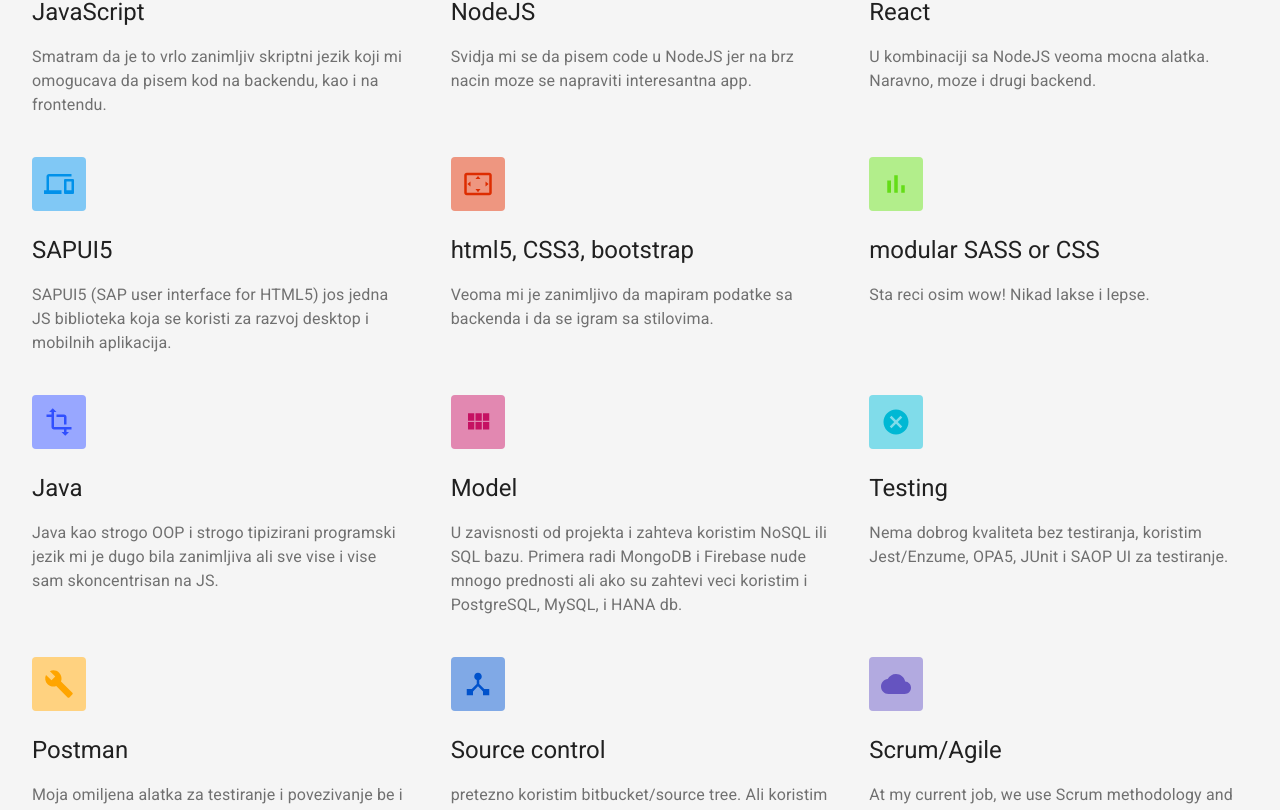
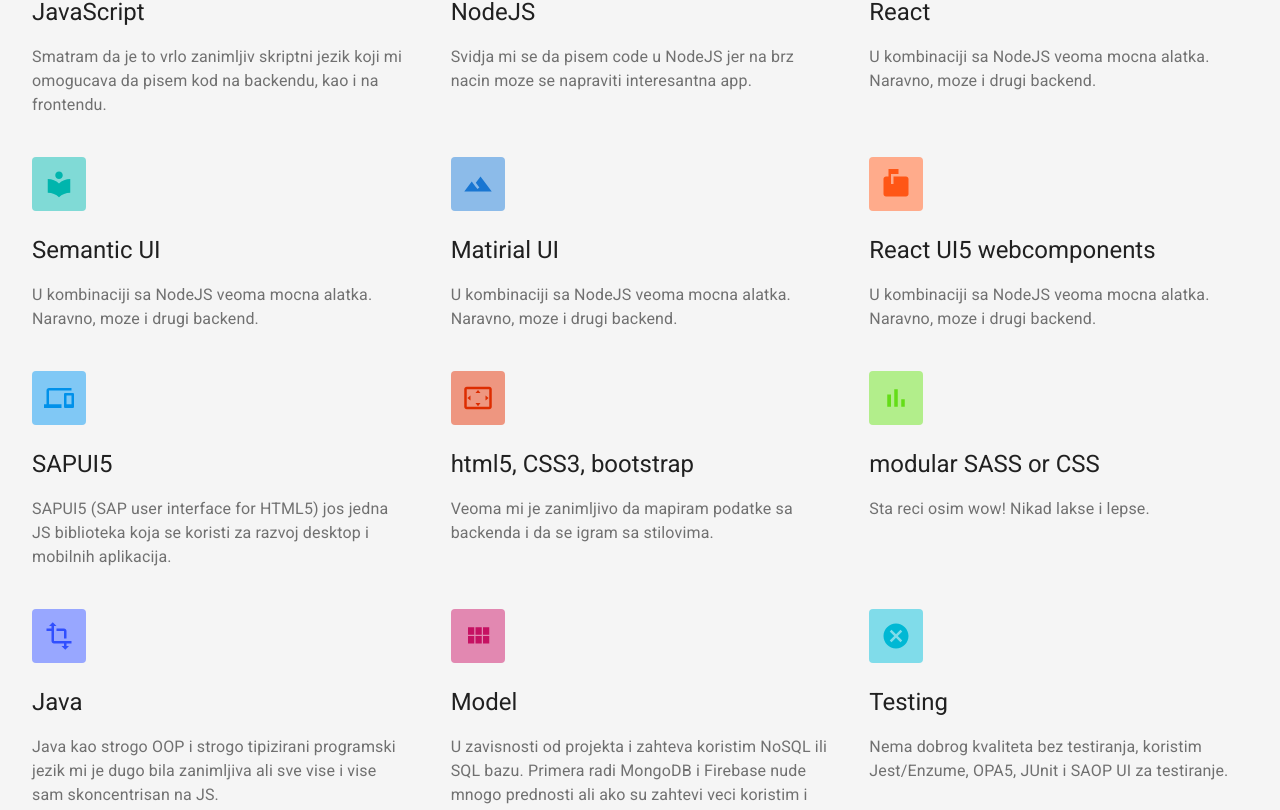
Before and after one commit to predragstosic1985/resume, a React (Create React App) app in the folder client/: page / in a window 1280 px wide. Shown: the part 1308-2118 px from the top of the page. Built offline with nearby package versions, Linux system fonts and the light colour scheme; no server answers; a web font is replaced by a local one.

Commit message:
Add libs to tech

```diff
--- a/client/src/Components/CommentsForm.jsx
+++ b/client/src/Components/CommentsForm.jsx
@@ -130,7 +130,7 @@
             label={
               <FormattedMessage
                 id="CommentsForm.comment"
-                defaultMessage="commnet"
+                defaultMessage="comenet"
               />
             }
             name="comment"
--- a/client/src/Components/FeatureSection.jsx
+++ b/client/src/Components/FeatureSection.jsx
@@ -17,6 +17,9 @@
 import FeatureCard from "./AdditionalComponents/FeatureCard";
 import { FormattedMessage } from "react-intl";
 import moduleStyles from "./style/FeatureSection.module.scss";
+import LocalLibraryIcon from "@material-ui/icons/LocalLibrary";
+import FilterHdrIcon from "@material-ui/icons/FilterHdr";
+import MarkunreadMailboxIcon from "@material-ui/icons/MarkunreadMailbox";
 
 const iconSize = 30;
 
@@ -44,6 +47,30 @@
     headline: "React",
     text: <FormattedMessage id="FeatureSection.react" defaultMessage="React" />,
     icon: <ComputerIcon style={{ fontSize: iconSize }} />,
+    mdDelay: "200",
+    smDelay: "200",
+  },
+  {
+    color: "#00b5ad",
+    headline: "Semantic UI",
+    text: <FormattedMessage id="FeatureSection.react" defaultMessage="React" />,
+    icon: <LocalLibraryIcon style={{ fontSize: iconSize }} />,
+    mdDelay: "200",
+    smDelay: "200",
+  },
+  {
+    color: "#1976d2",
+    headline: "Matirial UI",
+    text: <FormattedMessage id="FeatureSection.react" defaultMessage="React" />,
+    icon: <FilterHdrIcon style={{ fontSize: iconSize }} />,
+    mdDelay: "200",
+    smDelay: "200",
+  },
+  {
+    color: "#FF5616",
+    headline: "React UI5 webcomponents",
+    text: <FormattedMessage id="FeatureSection.react" defaultMessage="React" />,
+    icon: <MarkunreadMailboxIcon style={{ fontSize: iconSize }} />,
     mdDelay: "200",
     smDelay: "200",
   },
```
